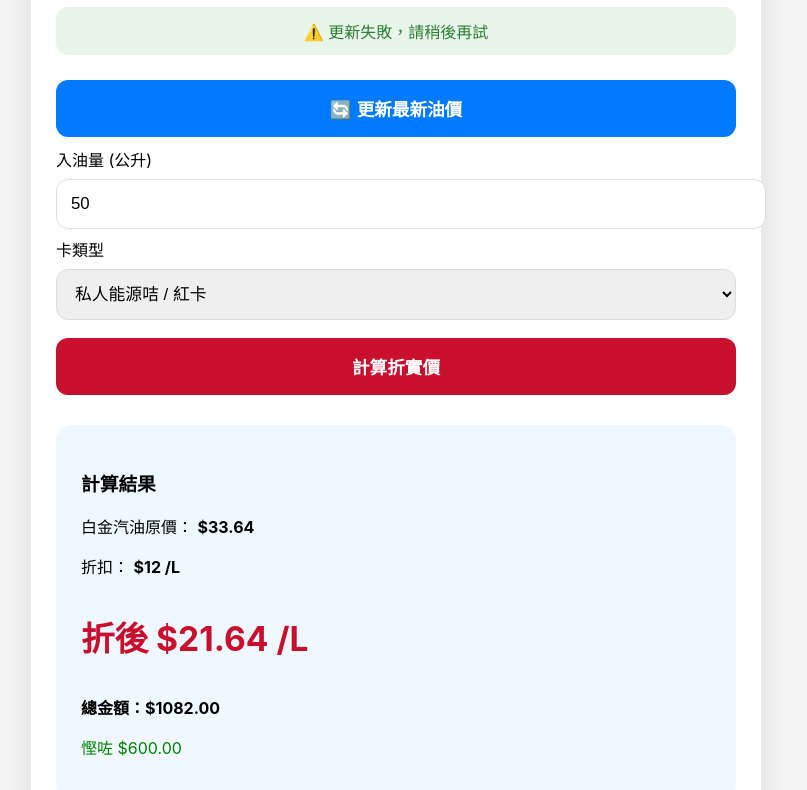
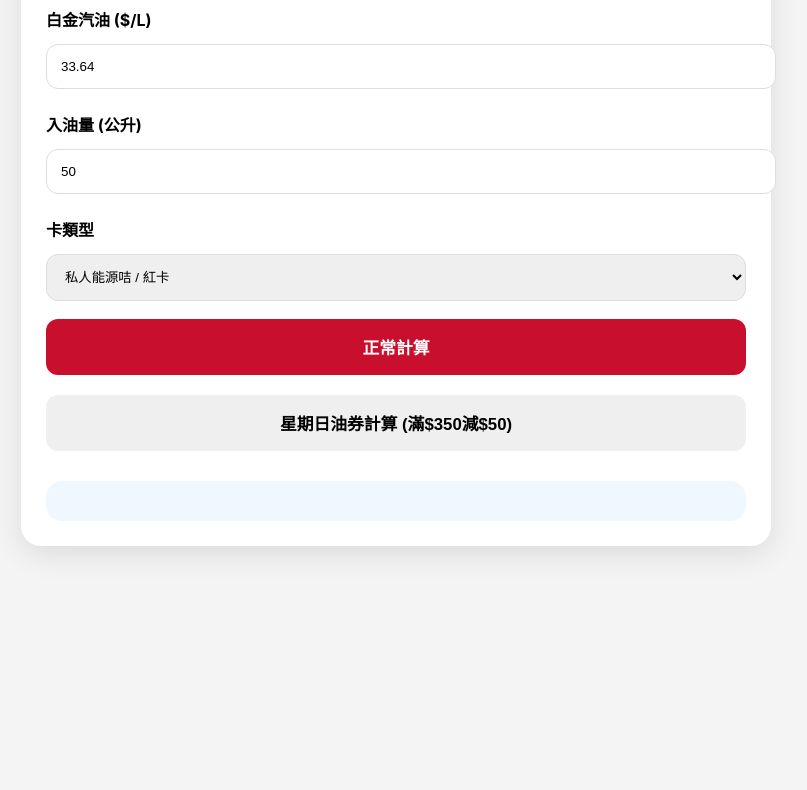
Before and after one commit to 123456yuen/caltex, a plain HTML site: page index.html in a window 1280 px wide. Shown: the part 127-917 px from the top of the page, without its empty margins (244-1051 px from the left). After the commit the page ends 800 px from the top, so only its background shows below. Drawn offline with Linux system fonts and the light colour scheme; no server answers.

Commit message:
index.html

```diff
--- a/index.html
+++ b/index.html
@@ -5,27 +5,27 @@
   <meta name="viewport" content="width=device-width, initial-scale=1.0">
   <title>加德士紅卡計算器</title>
   <style>
-    body {font-family: -apple-system, system-ui, sans-serif; margin:0; padding:20px; background:#f4f4f4;}
-    .container {max-width:680px; margin:auto; background:white; padding:25px; border-radius:20px; box-shadow:0 8px 30px rgba(0,0,0,0.1);}
+    body {font-family: -apple-system, sans-serif; margin:0; padding:20px; background:#f4f4f4;}
+    .container {max-width:700px; margin:auto; background:white; padding:25px; border-radius:20px; box-shadow:0 8px 30px rgba(0,0,0,0.1);}
     h1 {text-align:center; color:#c8102e;}
-    .status {text-align:center; padding:12px; background:#e8f5e9; color:#2e7d32; border-radius:12px; margin:15px 0;}
-    button {width:100%; padding:16px; margin:10px 0; border:none; border-radius:12px; font-size:1.1rem; font-weight:bold;}
+    label {display:block; margin:15px 0 5px; font-weight:bold;}
+    input, select {width:100%; padding:14px; margin:8px 0; border-radius:12px; border:1px solid #ddd;}
+    button {width:100%; padding:16px; margin:10px 0; border:none; border-radius:12px; font-size:1.05rem; font-weight:bold;}
     .btn-update {background:#007bff; color:white;}
     .btn-calc {background:#c8102e; color:white;}
-    input, select {width:100%; padding:14px; margin:8px 0; border-radius:12px; border:1px solid #ddd; font-size:1.05rem;}
-    .result {margin-top:20px; padding:25px; background:#f0f8ff; border-radius:16px;}
-    .highlight {font-size:2.1rem; color:#c8102e; font-weight:bold;}
+    .result {margin-top:20px; padding:20px; background:#f0f8ff; border-radius:16px;}
+    .highlight {font-size:2rem; color:#c8102e; font-weight:bold;}
   </style>
 </head>
 <body>
 <div class="container">
   <h1>🚗 加德士紅卡計算器</h1>
-  <div class="status" id="status">點擊更新油價</div>
 
-  <button class="btn-update" onclick="updatePrice()">🔄 更新最新油價</button>
+  <label>白金汽油 ($/L)</label>
+  <input type="number" id="plat" value="33.64" step="0.01" oninput="calc()">
 
   <label>入油量 (公升)</label>
-  <input type="number" id="litres" value="50" oninput="calc()">
+  <input type="number" id="litres" value="50" step="1" oninput="calc()">
 
   <label>卡類型</label>
   <select id="card" onchange="calc()">
@@ -33,55 +33,83 @@
     <option value="red" selected>私人能源咭 / 紅卡</option>
   </select>
 
-  <button class="btn-calc" onclick="calc()">計算折實價</button>
+  <button class="btn-calc" onclick="calc()">正常計算</button>
+  <button onclick="calcSunday()">星期日油券計算 (滿$350減$50)</button>
 
   <div class="result" id="result"></div>
 </div>
 
 <script>
-let prices = { platinum: 33.64 };
-
-async function updatePrice() {
-  const status = document.getElementById('status');
-  status.textContent = "正在更新油價...";
-
-  try {
-    const proxy = "https://api.allorigins.win/raw?url=";
-    const target = encodeURIComponent("https://oil-price.consumer.org.hk/tc/today-discount");
-    const res = await fetch(proxy + target);
-    const html = await res.text();
-
-    const match = html.match(/白金汽油.*?\$?([\d.]+)/i);
-    if (match) prices.platinum = parseFloat(match[1]);
-
-    status.innerHTML = `✅ 已更新 (${new Date().toLocaleTimeString('zh-HK')})`;
-  } catch(e) {
-    status.innerHTML = "⚠️ 更新失敗，請稍後再試";
-  }
-  calc();
-}
-
-function calc() {
+function calc(sundayDiscount = 0) {
+  const price = parseFloat(document.getElementById('plat').value) || 33.64;
   const litres = parseFloat(document.getElementById('litres').value) || 0;
   const card = document.getElementById('card').value;
 
-  const price = prices.platinum;
-  const discount = card === "red" ? 12 : 0.9;
-  const final = (price - discount).toFixed(2);
-  const total = (final * litres).toFixed(2);
-  const saved = (discount * litres).toFixed(2);
+  let discount = card === "red" ? 12 : 0.9;
+  let totalBefore = price * litres;
+  let finalPrice = price - discount;
 
-  document.getElementById('result').innerHTML = `
-    <h3>計算結果</h3>
-    <p>白金汽油原價： <b>$${price}</b></p>
-    <p>折扣： <b>$${discount} /L</b></p>
-    <p class="highlight">折後 $${final} /L</p>
-    <p><b>總金額：$${total}</b></p>
-    <p style="color:green">慳咗 $${saved}</p>
-  `;
-}
+  if (sundayDiscount > 0) {
+    totalBefore = Math.max(0, totalBefore - 50);
+    finalPrice = totalBefore / litres;
+  }
 
-window.onload = updatePrice;
-</script>
-</body>
-</html>
+  const total = totalBefore.toFixed(2);
+  const saved = (discount<!DOCTYPE html>
+<html lang="zh-HK">
+<head>
+  <meta charset="UTF-8">
+  <meta name="viewport" content="width=device-width, initial-scale=1.0">
+  <title>加德士紅卡計算器</title>
+  <style>
+    body {font-family: -apple-system, sans-serif; margin:0; padding:20px; background:#f4f4f4;}
+    .container {max-width:700px; margin:auto; background:white; padding:25px; border-radius:20px; box-shadow:0 8px 30px rgba(0,0,0,0.1);}
+    h1 {text-align:center; color:#c8102e;}
+    label {display:block; margin:15px 0 5px; font-weight:bold;}
+    input, select {width:100%; padding:14px; margin:8px 0; border-radius:12px; border:1px solid #ddd;}
+    button {width:100%; padding:16px; margin:10px 0; border:none; border-radius:12px; font-size:1.05rem; font-weight:bold;}
+    .btn-update {background:#007bff; color:white;}
+    .btn-calc {background:#c8102e; color:white;}
+    .result {margin-top:20px; padding:20px; background:#f0f8ff; border-radius:16px;}
+    .highlight {font-size:2rem; color:#c8102e; font-weight:bold;}
+  </style>
+</head>
+<body>
+<div class="container">
+  <h1>🚗 加德士紅卡計算器</h1>
+
+  <label>白金汽油 ($/L)</label>
+  <input type="number" id="plat" value="33.64" step="0.01" oninput="calc()">
+
+  <label>入油量 (公升)</label>
+  <input type="number" id="litres" value="50" step="1" oninput="calc()">
+
+  <label>卡類型</label>
+  <select id="card" onchange="calc()">
+    <option value="fun">加FUN咭</option>
+    <option value="red" selected>私人能源咭 / 紅卡</option>
+  </select>
+
+  <button class="btn-calc" onclick="calc()">正常計算</button>
+  <button onclick="calcSunday()">星期日油券計算 (滿$350減$50)</button>
+
+  <div class="result" id="result"></div>
+</div>
+
+<script>
+function calc(sundayDiscount = 0) {
+  const price = parseFloat(document.getElementById('plat').value) || 33.64;
+  const litres = parseFloat(document.getElementById('litres').value) || 0;
+  const card = document.getElementById('card').value;
+
+  let discount = card === "red" ? 12 : 0.9;
+  let totalBefore = price * litres;
+  let finalPrice = price - discount;
+
+  if (sundayDiscount > 0) {
+    totalBefore = Math.max(0, totalBefore - 50);
+    finalPrice = totalBefore / litres;
+  }
+
+  const total = totalBefore.toFixed(2);
+  const saved = (discount
```
